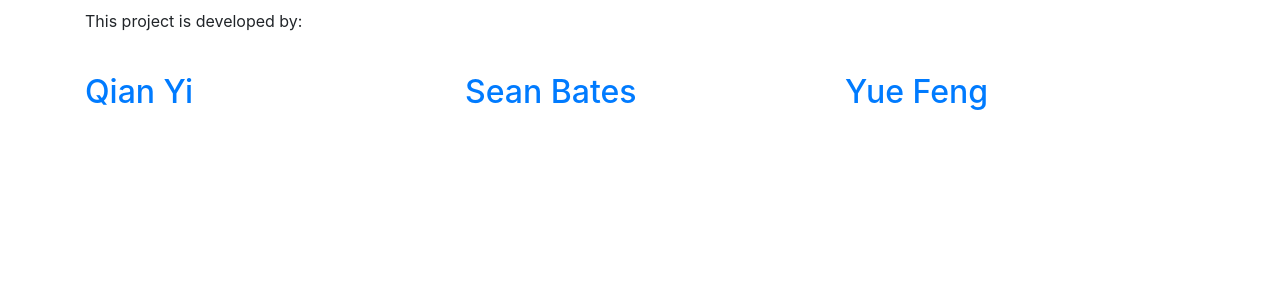
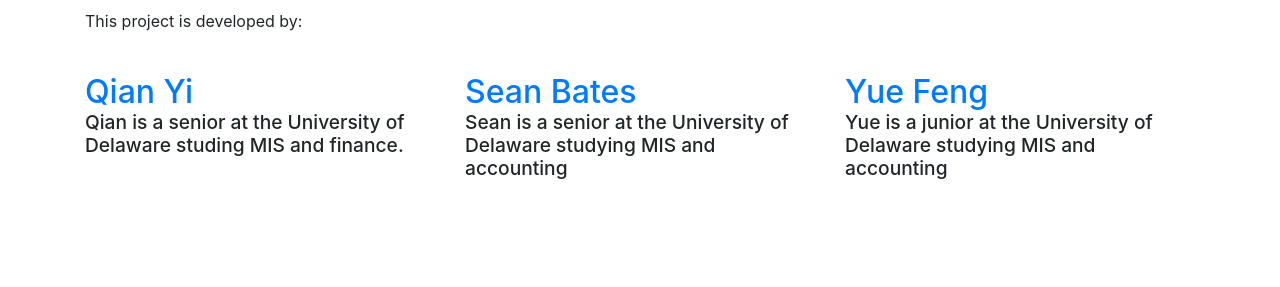
Before and after one commit to ElvaYi/misy350-group, a Flask app: page /members in a window 1280 px wide. Shown: the part 95-382 px from the top of the page. Run offline with Flask 2, Linux system fonts and the light colour scheme; some libraries are stand-ins or nearby versions.

Commit message:
added descriptions to members page

```diff
--- a/templates/members.html
+++ b/templates/members.html
@@ -25,6 +25,18 @@
           <a id="developer3" href="https://s3.us-east-2.amazonaws.com/misy350-17fall-yuefeng/freelancer/index.html" data-toggle="tooltip" data-placement="top" title="Thanks for reading our project :)" target="_blank">Yue Feng</a>
         </div>
       </div>
+      <div class="row">
+        <style>.description{font-size:60%}</style>
+        <div class="col-lg-4">
+          <p class="description">Qian is a senior at the University of Delaware studing MIS and finance.</p>
+        </div>
+        <div class="col-lg-4">
+          <p class="description">Sean is a senior at the University of Delaware studying MIS and accounting</p>
+        </div>
+        <div class="col-lg-4">
+          <p class="description">Yue is a junior at the University of Delaware studying MIS and accounting</p>
+        </div>
+      </div>
     </h2>
     </p>
   </div>
```
Lines whose indentation alone changed are shown as unchanged.
